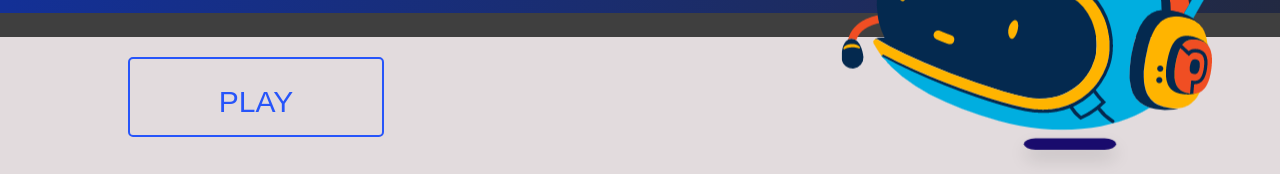
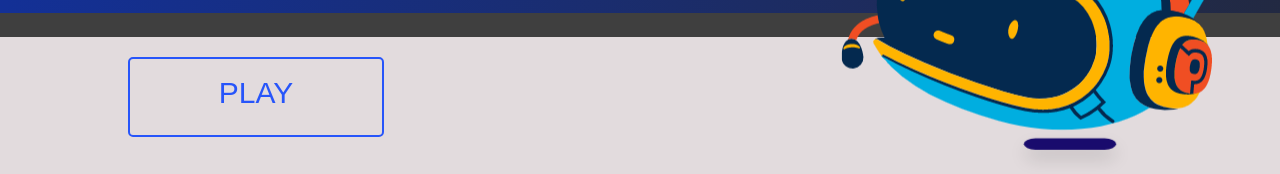
Before and after one commit to jgbby/VisML, a React (Create React App) app: page / in a window 1280 px wide. Shown: the part 445-619 px from the top of the page. Built offline with nearby package versions, Linux system fonts and the light colour scheme.

Commit message:
Fixed background, almost

```diff
--- a/src/components/Grid.js
+++ b/src/components/Grid.js
@@ -42,6 +42,9 @@ class Grid extends React.Component {
         /**
          * Renders the current board's state
          */
+        let c = this.canvas.getContext("2d");
+        c.fillStyle = "#272727";
+        c.fillRect(0, 0, WIDTH, HEIGHT);
         for (let row=0; row < this.rows; row++){
             for (let col=0; col < this.cols; col++){
                 this.renderCell(row, col)
--- a/src/components/css/BoxButton.css
+++ b/src/components/css/BoxButton.css
@@ -47,13 +47,15 @@
   transition-duration: 0.5s;
 }
 
+
 label {
   font-family: "Muli", sans-serif;
   font-size: 30px;
   color: #2755fa;
-  z-index: 1;
-  position: relative;
-  margin-top: 20px;
+  z-index: 2;
+  top: 0%;
+  transform: translateY(25%);
+
 }
 
 @keyframes appear {
```
